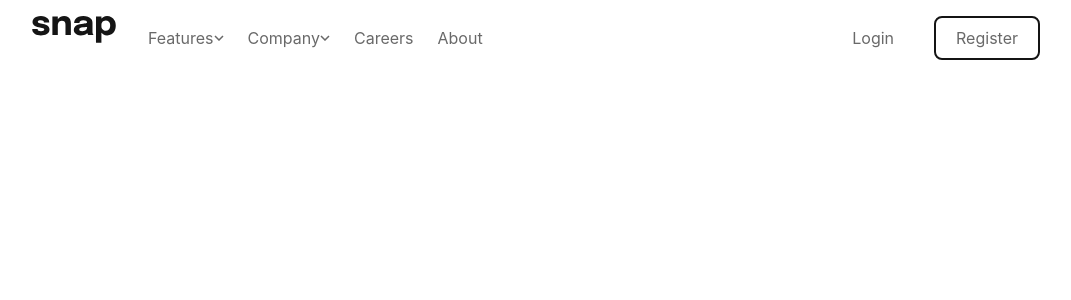
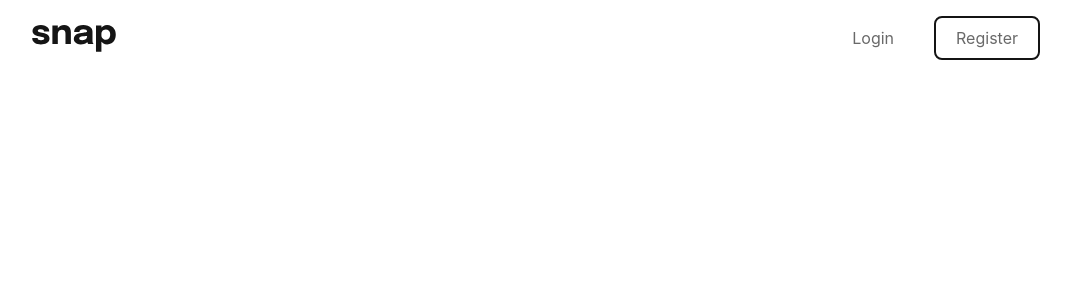
Before and after one commit to VladimirRM/Tailwind-, a React (Create React App) app: page / in a window 1280 px wide. Shown: the top 300 px of the page, without its empty margins (104-1175 px from the left). Built offline with nearby package versions, Linux system fonts and the light colour scheme.

Commit message:
create component main-section

```diff
--- a/src/Components/Header/index.jsx
+++ b/src/Components/Header/index.jsx
@@ -8,9 +8,10 @@ import { FEATURES, COMPANY } from './constants';
 const Header
   = () => {
     return (
-      <header className='flex'>
+      <header className='flex items-center'>
         <LogoIcon />
-        <nav className='flex space-x-6 ml-8 items-center'>
+        <nav className="hidden xl:flex space-x-6 ml-8 items-center">
+
           <NavItem text='Features'>
             <NavMenu items={FEATURES} />
           </NavItem>
--- a/src/index.css
+++ b/src/index.css
@@ -20,6 +20,7 @@ body {
     sans-serif;
   -webkit-font-smoothing: antialiased;
   -moz-osx-font-smoothing: grayscale;
+  background-color: alicebluehsl(0,0%,98%);
 }
 
 code {
```
